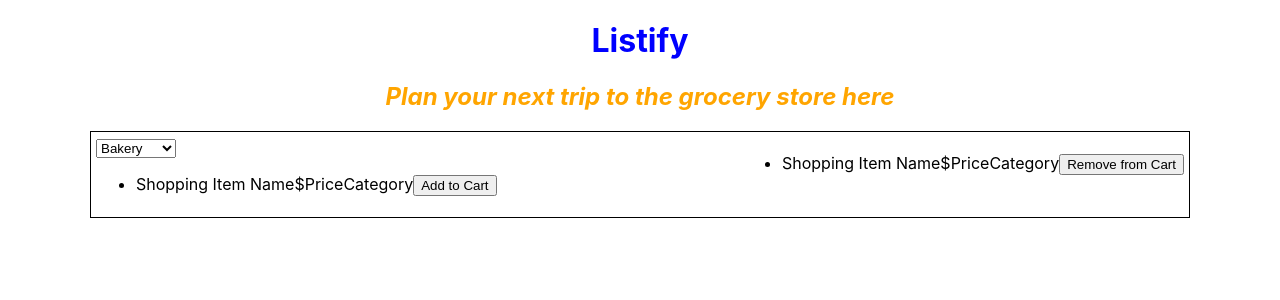
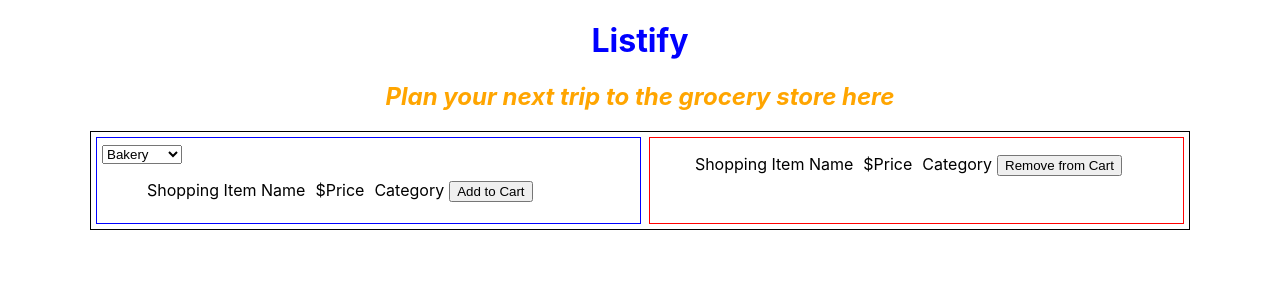
Before and after one commit to Calvinfr96/listify-shopping-app-front-end, a React (Create React App) app: page / in a window 1280 px wide. Shown: the top 300 px of the page. Built offline with nearby package versions, Linux system fonts and the light colour scheme.

Commit message:
Adjust styling

```diff
--- a/src/components/App.css
+++ b/src/components/App.css
@@ -8,6 +8,13 @@
   color: orange;
 }
 
+.ItemList ul, .ShoppingCart ul {
+  list-style: none;
+}
+
+.ShoppingCart {
+  text-align: left;
+}
 .ShoppingContainer {
   display: flex;
   padding: 5px;
@@ -17,3 +24,18 @@
   border: 1px solid black;
 
 }
+
+.ItemList {
+  border: 1px solid blue;
+  width: 49%;
+  padding: 5px;
+}
+
+.ShoppingCart {
+  border: 1px solid red;
+  width: 49%;
+}
+
+.ShoppingItem span, .CartItem span {
+  margin: 5px;
+}
--- a/src/components/ShoppingContainer.js
+++ b/src/components/ShoppingContainer.js
@@ -4,9 +4,11 @@ import ShoppingCart from './ShoppingCart'
 
 export default function ShoppingContainer() {
     return (
-        <div className="ShoppingContainer">
-            <ItemList />
-            <ShoppingCart />
+        <div>
+            <div className="ShoppingContainer">
+                <ItemList />
+                <ShoppingCart />
+            </div>
         </div>
     )
 }
```
